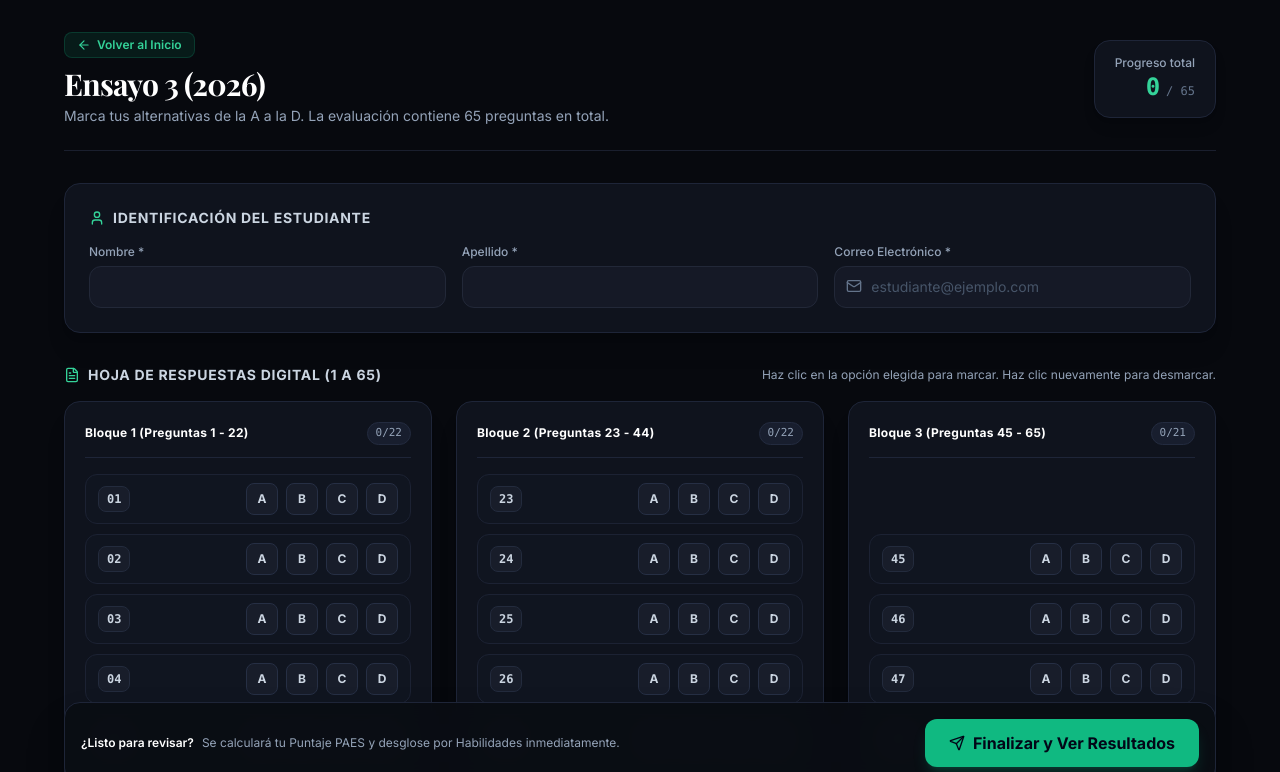
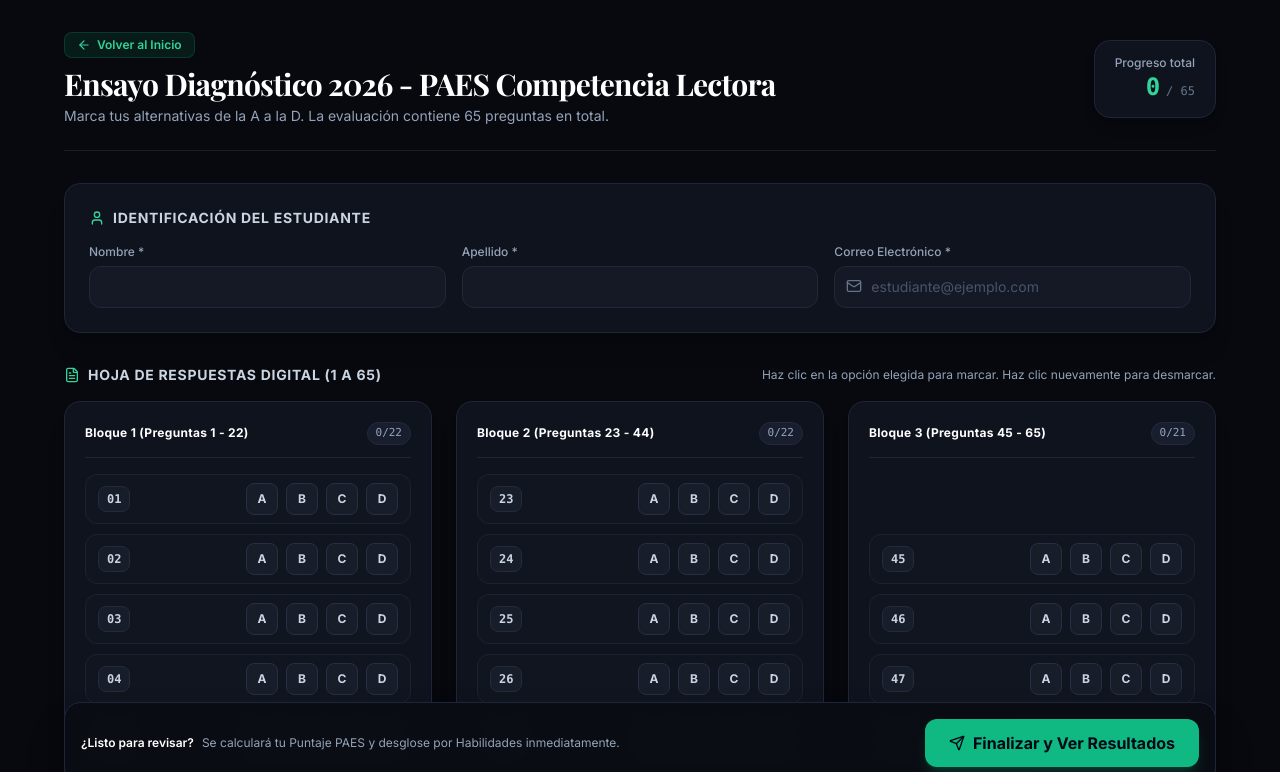
Before and after one commit to karloscordero-Dev/profekarlos-ensayos, a React (Vite) app: page /ensayo/diagnostico in a window 1280 px wide. Shown: the top 772 px of the page. Built offline with nearby package versions, Linux system fonts and the light colour scheme; no server answers.

Commit message:
fix: corregir asignación de ensayoId del test de diagnóstico

```diff
--- a/src/App.jsx
+++ b/src/App.jsx
@@ -14,7 +14,7 @@
 
   const handleFinalizar = (datosAlumno) => {
     // Pasar ensayoId que viene de la URL (diagnostico o ensayo_3)
-    const id = ensayoId === 'diagnostico' ? 'ensayo_diagnostico_2026' : ensayoId;
+    const id = ensayoId === 'diagnostico' ? 'diag-2026' : ensayoId;
     const intento = calificarEnsayo({ ...datosAlumno, ensayoId: id });
     setUltimoIntento(intento);
   };
@@ -30,7 +30,7 @@
   }
 
   // Mapeo simple para obtener el id real o fallback
-  const idReal = ensayoId === 'diagnostico' ? 'ensayo_diagnostico_2026' : ensayoId;
+  const idReal = ensayoId === 'diagnostico' ? 'diag-2026' : ensayoId;
 
   return (
     <HojaRespuestas
```
